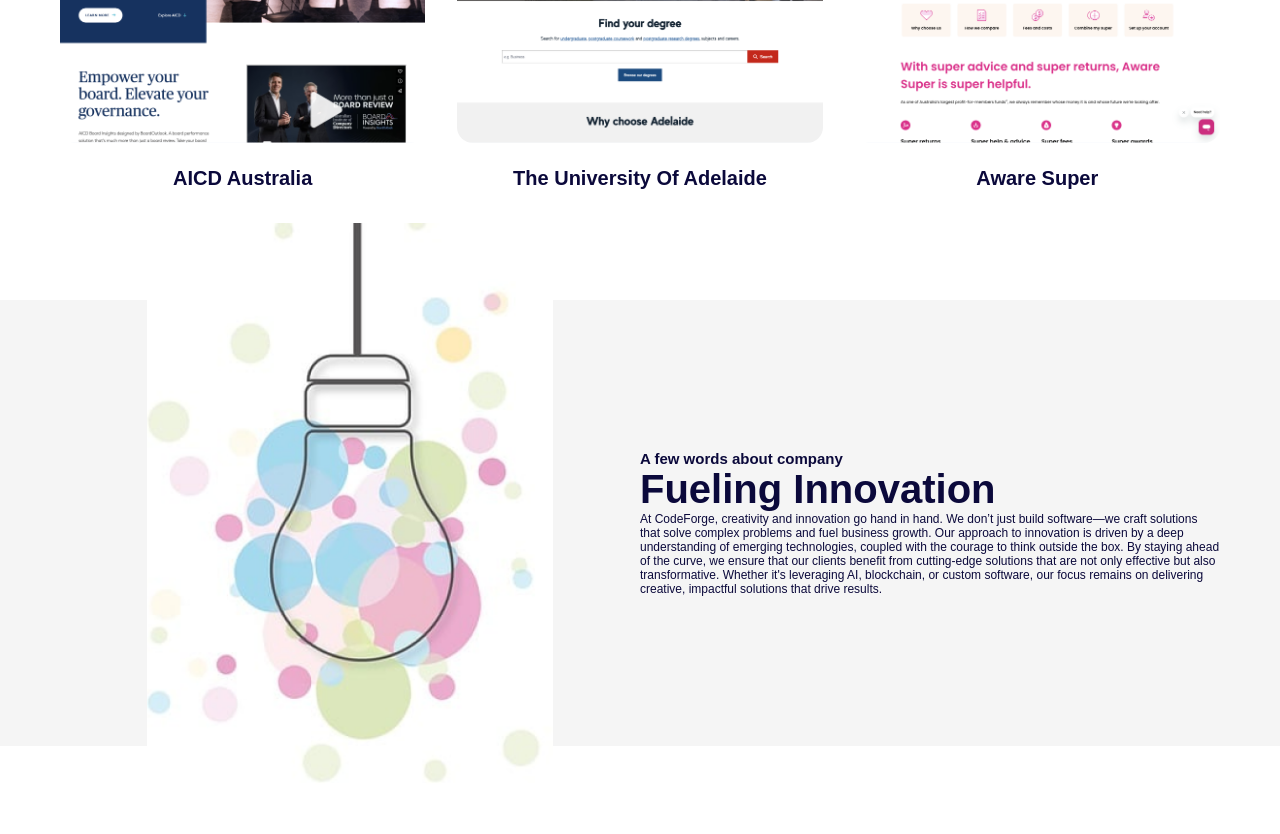
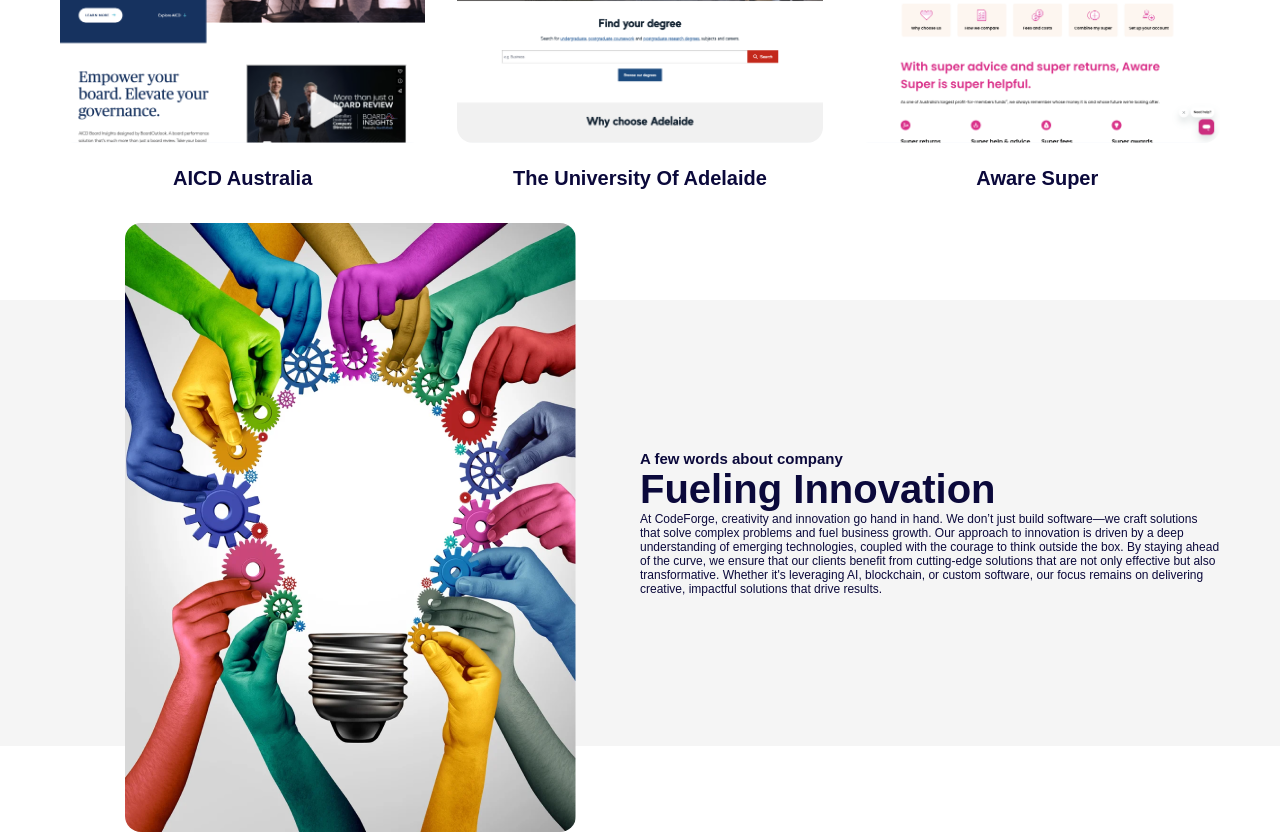
Before and after one commit to hassanalikhan87/codeforge, a React (Create React App) app: page / in a window 1280 px wide. Shown: the part 3394-4228 px from the top of the page. Built offline with nearby package versions, Linux system fonts and the light colour scheme; a web font is replaced by a local one.

Commit message:
fix: #02 - Fuelling innovation fixes.

```diff
--- a/src/components/Sections/Projects.jsx
+++ b/src/components/Sections/Projects.jsx
@@ -162,10 +162,10 @@
   top: -300px;
   left: 0;
   @media (max-width: 1190px) {
-    top: -250px;
+    top: -200px;
   }
   @media (max-width: 920px) {
-    top: -200px;
+    top: -100px;
   }
   @media (max-width: 860px) {
     order: 1;
@@ -178,10 +178,22 @@
   width: 100%;
   padding: 0 15%;
   img {
-    width: 100%;
-    height: auto;
+    height: 100%;
+    width: auto;
   }
-  @media (max-width: 400px) {
+  @media (max-width: 1200px) {
+    padding: 0 15%;
+    img {
+      width: 80%;
+      height: auto;
+    }
+  }
+
+  @media (max-width: 600px) {
     padding: 0;
+    img {
+      width: 100%;
+      height: auto;
+    }
   }
 `;
```
Also changed, not shown: src/assets/img/add/add2.png, src/assets/img/add/add23.png (deleted), 6 other files (tests, documents, lock files or other folders).
